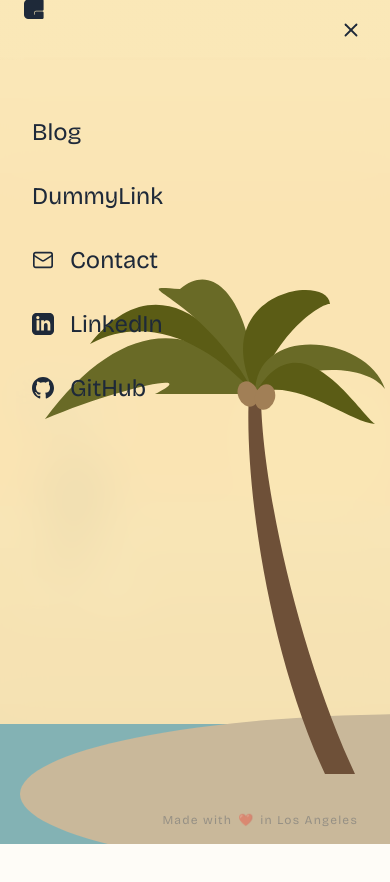
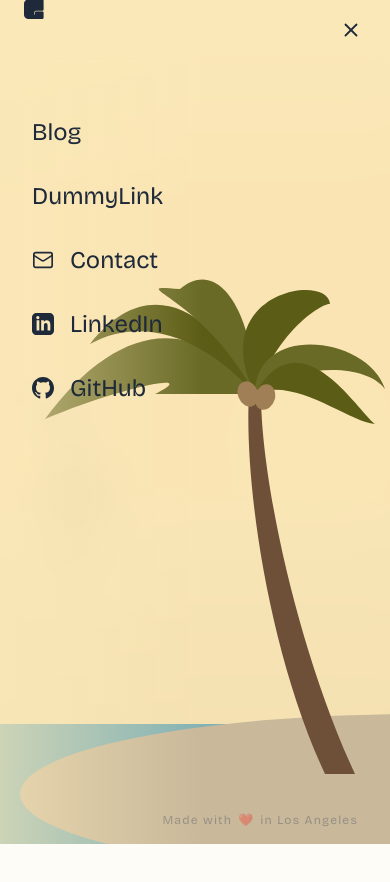
Before and after one commit to pricklywiggles/gustavo.is, a Next.js app: page / in a window 390 px wide. Both pictures are taken after a click on the button "Open menu". Shown: the top 882 px of the page. Built offline with nearby package versions, Linux system fonts and the light colour scheme.

Commit message:
fix(mobile-menu): CSS gradient veil covers full left edge at any screen width
Replace SVG-internal gradient rect with a CSS div, so the haze always
anchors to the real overlay bounds regardless of SVG scaling/centering.

```diff
--- a/src/components/header/SiteHeader.tsx
+++ b/src/components/header/SiteHeader.tsx
@@ -475,6 +475,11 @@ export function SiteHeader() {
               transition={{ delay: 0.3, duration: 0.4 }}
             >
               <MobileMenuGraphic />
+              {/* Atmospheric haze — CSS gradient always covers the real left edge regardless of SVG scaling */}
+              <div
+                className="absolute inset-0"
+                style={{ background: 'linear-gradient(to right, oklch(0.9338 0.0650 89.92 / 0.62) 0%, oklch(0.9338 0.0650 89.92 / 0%) 52%)' }}
+              />
             </motion.div>
 
             <nav id="mobile-nav" ref={mobileNavRef} className="flex flex-col gap-6 mt-4" aria-label="Mobile navigation">
```
